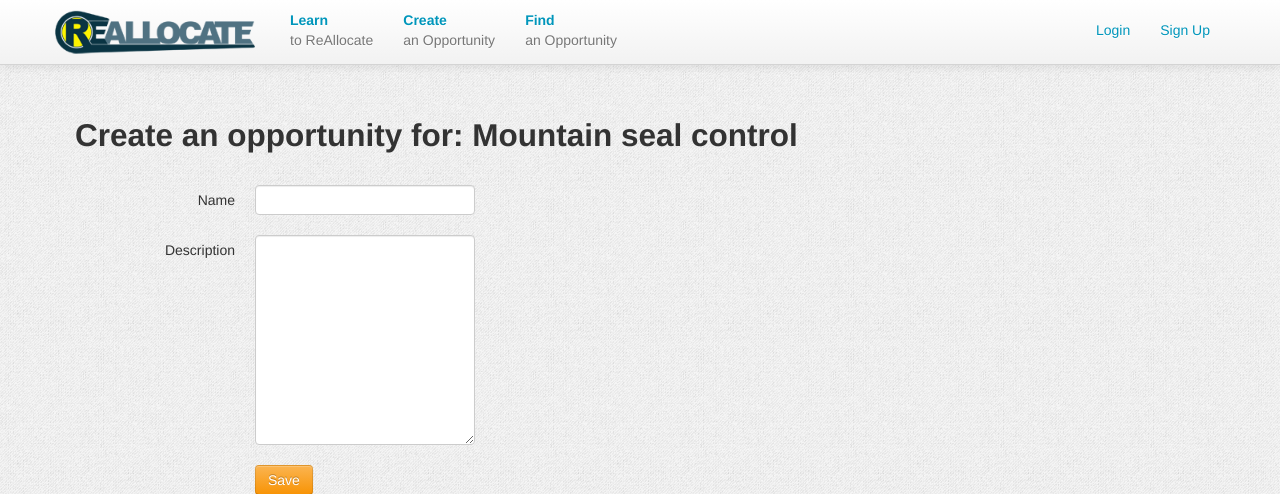
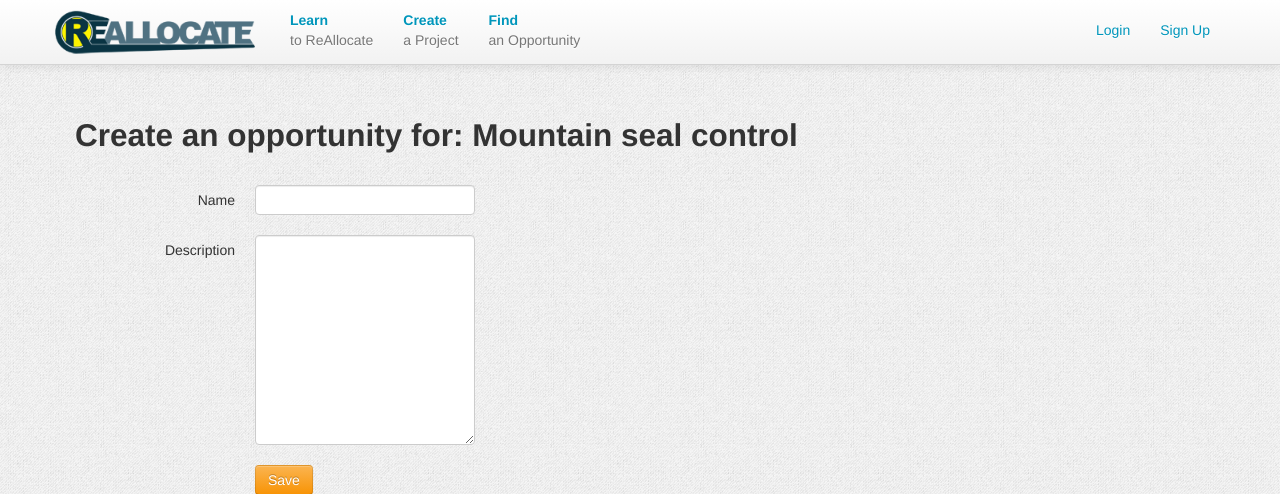
Before and after one commit to reallocate/reallocate, a Django app: page /project/1/add_opportunity in a window 1280 px wide. Shown: the top 494 px of the page. Run offline with Django 3.2, Linux system fonts and the light colour scheme; data comes from the database, SQL or seed files in the repository; parts of the project's set-up code (start-up, migrations or seed data) failed here and were passed over; some libraries are stand-ins or nearby versions.

Commit message:
create a project to topnav

```diff
--- a/website/templates/theme/top_nav.html
+++ b/website/templates/theme/top_nav.html
@@ -11,7 +11,7 @@
             <div class="nav-collapse collapse">
                 <ul class="nav">
                     <li><a href="/about"><strong>Learn</strong><br/>to ReAllocate</a></li>
-                    <li><a href="/create-opportunity"><strong>Create</strong><br/>an Opportunity</a></li>
+                    <li><a href="/add_project"><strong>Create</strong><br/>a Project</a></li>
                     <li><a href="/find-opportunity"><strong>Find</strong><br/>an Opportunity</a></li>
                 </ul>
             </div>
```
